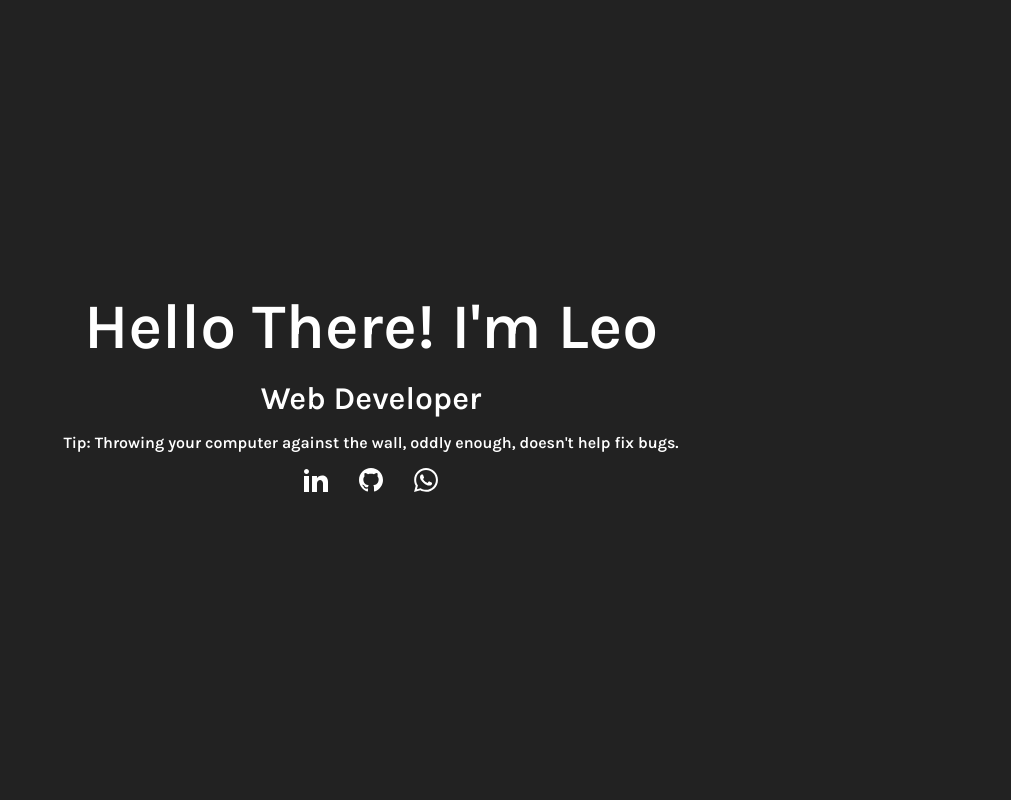
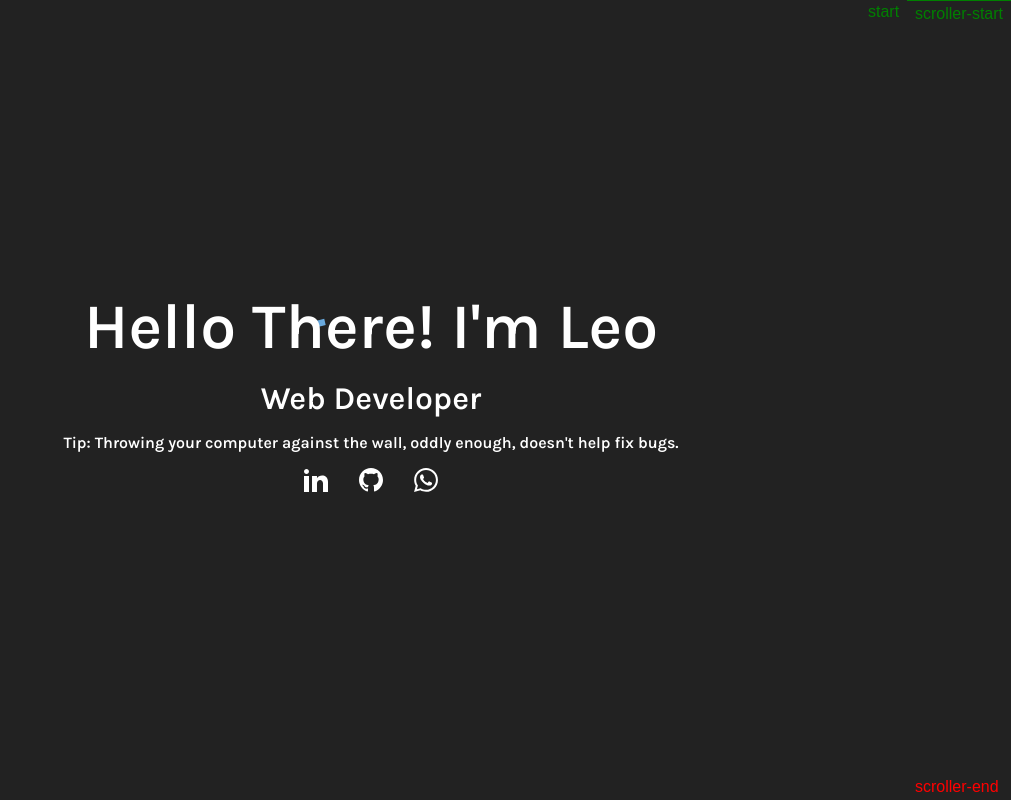
Before and after one commit to DevLeonardoFA/mysite, a Nuxt app: page / in a window 1280 px wide. Shown: the top 800 px of the page, without its empty margins (269-1280 px from the left). Built offline with nearby package versions, Linux system fonts and the light colour scheme.

Commit message:
New animation

```diff
--- a/components/About.vue
+++ b/components/About.vue
@@ -31,6 +31,8 @@
 
     .about{
         min-height: 60vh;
+        z-index: 2;
+        position: relative;
 
         .container{
             width: 90%;
--- /dev/null
+++ b/components/Line.vue
@@ -0,0 +1,65 @@
+<template>
+  <div class="container-line">
+    <svg xmlns="http://www.w3.org/2000/svg" width="1627" height="3004" viewBox="0 0 1627 3004" fill="none" class="svg">
+      <path d="M755 4.5C530.246 57.6906 527.092 327.346 769.5 461.5C1011.91 595.654 738.5 1200 1348 757C1957.5 314 301.353 619.353 107.5 1081C-136.131 1661.19 2030.92 1383.64 1553 1793C1429.51 1898.78 1338.44 1938.47 1181.5 1981C776.324 2090.8 416.694 1354.31 150 1678.5C-14.2322 1878.14 655 2626 93 2338C-469 2050 1851.43 1983.75 1531.5 2447.5C1344.84 2718.06 764.805 2476.33 769.5 2805C770.633 2884.32 817 3002.5 817 3002.5" stroke="#69A9DD" stroke-width="8"/>
+    </svg>
+  </div>
+</template>
+
+<script setup>
+
+  import { gsap } from 'gsap';
+  import ScrollTrigger from 'gsap/ScrollTrigger'; // Import ScrollTrigger
+
+  gsap.registerPlugin(ScrollTrigger); // Register ScrollTrigger
+    nextTick(() => { // Ensure SVG is rendered
+      let svg = document.querySelector('svg');
+      let path = svg?.querySelector('path');
+
+      if (svg && path) { // Check if both elements exist
+        const pathLength = path.getTotalLength();
+
+        gsap.set(path, {
+          strokeDasharray: pathLength, // Set strokeDasharray to pathLength
+          strokeDashoffset: pathLength, // Initialize with offset
+        });
+
+        gsap.fromTo(
+          path,
+          { strokeDashoffset: pathLength },
+          {
+            strokeDashoffset: 0,
+            ease: "none",
+            scrollTrigger: {
+              trigger: svg,
+              start: "top top",
+              end: "bottom bottom",
+              scrub: 1,
+              markers: true, // Uncomment for debugging ScrollTrigger
+            },
+          }
+        );
+      } else {
+        console.error("SVG or path element not found!");
+      }
+    });
+
+
+
+</script>
+
+<style>
+
+  .container-line{
+    position: absolute;
+    top: 0;
+    left: 0;
+    display: flex;
+    align-items: center;
+    justify-content: center;
+    width: 100%;
+    height: 3000px;
+    z-index: 1;
+  }
+
+</style>
--- a/components/MainBanner.vue
+++ b/components/MainBanner.vue
@@ -56,6 +56,8 @@
     .banner{
         height: 100vh;
         min-height: 60vh;
+        z-index: 2;
+        position: relative;
 
         .container{
             display: flex;
--- a/components/Projetos.vue
+++ b/components/Projetos.vue
@@ -38,6 +38,8 @@
 
     .projects_section{
         padding: 5rem 0;
+        z-index: 2;
+        position: relative;
 
         h2{
             color: #fff;
--- a/nuxt.config.ts
+++ b/nuxt.config.ts
@@ -2,6 +2,8 @@
 export default defineNuxtConfig({
   compatibilityDate: '2024-11-01',
   devtools: { enabled: true },
+
+
 
   // load scss file globally
   css: ['~/assets/scss/global.scss'],
--- a/package.json
+++ b/package.json
@@ -4,7 +4,6 @@
   "type": "module",
   "packageManager": "pnpm@8.6.7",
   "version": "0.0.1",
-
   "scripts": {
     "build": "nuxt build",
     "dev": "nuxt dev",
--- a/pages/index.vue
+++ b/pages/index.vue
@@ -1,6 +1,7 @@
 <template>
 
     <div class="home">
+        <Line />
         <MainBanner />
         <About />
         <Projetos />
@@ -14,4 +15,10 @@
 
 </script>
 
-<style scoped></style>
+<style scoped>
+
+    .home{
+        position: relative;
+    }
+
+</style>
```
Also changed, not shown: 1 other file (tests, documents, lock files or other folders).
